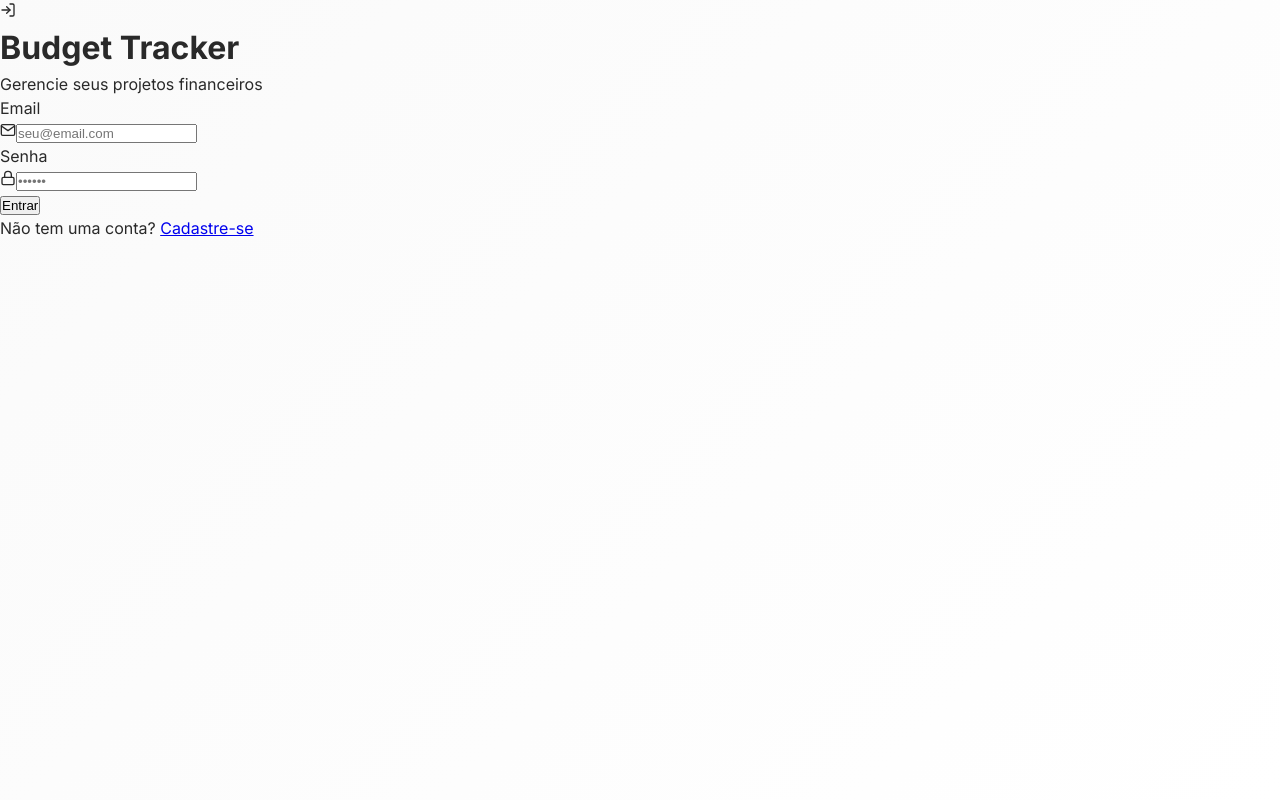
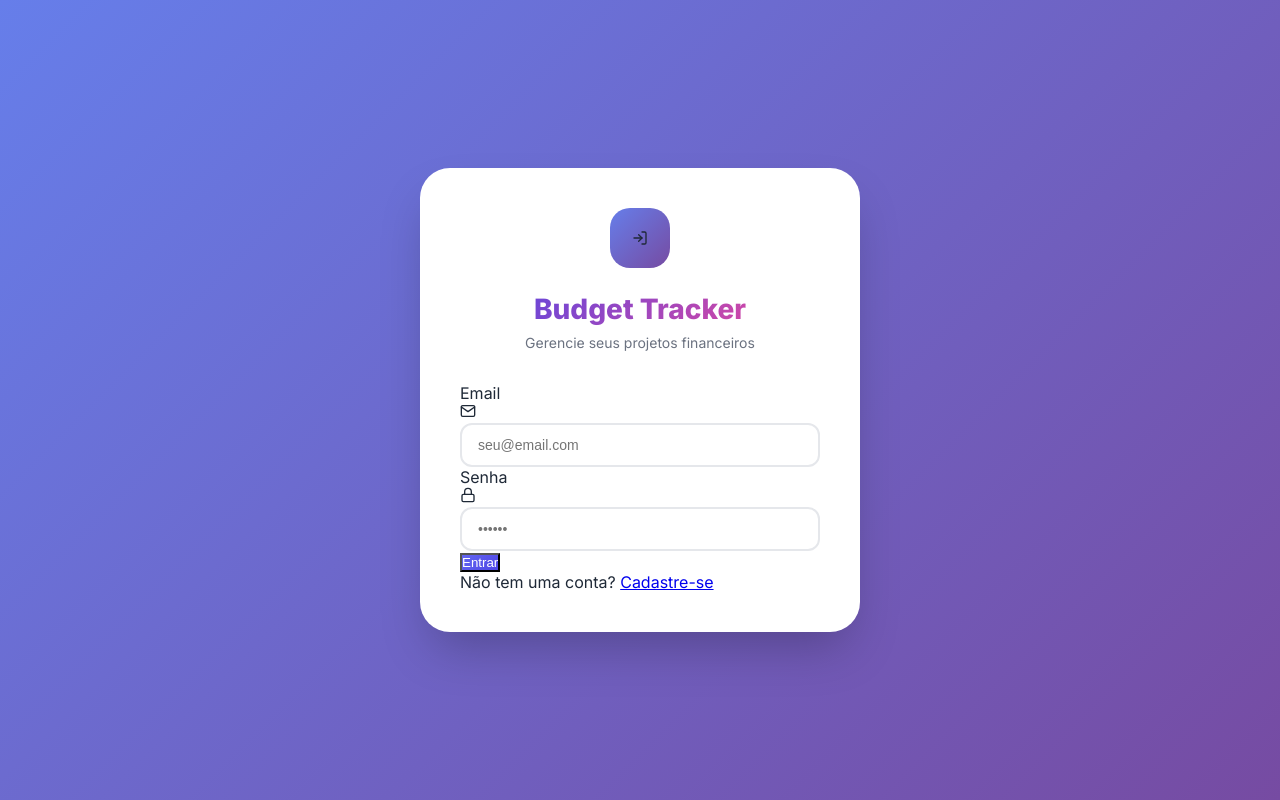
Before and after one commit to ItaloVenceslau/Budget-Tracker-Api, a React (Vite) app in the folder frontend/: page /login in a window 1280 px wide. Built offline with nearby package versions, Linux system fonts and the light colour scheme.

Commit message:
improve ux/ui

```diff
--- a/frontend/src/styles/globals.css
+++ b/frontend/src/styles/globals.css
@@ -1,39 +1,61 @@
-/* ===== FONTES PREMIUM ===== */
+/* ===== FONTES ===== */
 @import url('https://fonts.googleapis.com/css2?family=Inter:opsz,wght@14..32,300;14..32,400;14..32,500;14..32,600;14..32,700;14..32,800&display=swap');
 
-/* ===== VARIÁVEIS ===== */
+/* ===== CORES VIBRANTES ===== */
 :root {
-  --primary: #0070f3;
-  --primary-dark: #0761d1;
-  --primary-light: #3291ff;
-  --secondary: #7928ca;
-  --success: #17c964;
-  --warning: #f5a623;
-  --error: #f21361;
-  --gray-50: #fafafa;
-  --gray-100: #f5f5f5;
-  --gray-200: #eaeaea;
-  --gray-300: #d4d4d4;
-  --gray-400: #a3a3a3;
-  --gray-500: #737373;
-  --gray-600: #525252;
-  --gray-700: #404040;
-  --gray-800: #292929;
-  --gray-900: #171717;
-  --bg-primary: #ffffff;
-  --bg-secondary: #fafafa;
-  --shadow-sm: 0 1px 3px rgba(0,0,0,0.05);
-  --shadow-md: 0 4px 6px -1px rgba(0,0,0,0.05);
-  --shadow-lg: 0 10px 15px -3px rgba(0,0,0,0.05);
-  --shadow-xl: 0 20px 25px -5px rgba(0,0,0,0.05);
+  /* Cores principais - Sistema colorido */
+  --primary: #6366f1;
+  --primary-dark: #4f46e5;
+  --primary-light: #818cf8;
+  --primary-bg: #eef2ff;
+
+  --secondary: #ec4899;
+  --secondary-dark: #db2777;
+  --secondary-light: #f472b6;
+
+  --success: #10b981;
+  --success-dark: #059669;
+  --success-light: #34d399;
+  --success-bg: #d1fae5;
+
+  --warning: #f59e0b;
+  --warning-dark: #d97706;
+  --warning-light: #fbbf24;
+  --warning-bg: #fed7aa;
+
+  --error: #ef4444;
+  --error-dark: #dc2626;
+  --error-light: #f87171;
+  --error-bg: #fee2e2;
+
+  --info: #3b82f6;
+  --info-dark: #2563eb;
+  --info-light: #60a5fa;
+  --info-bg: #dbeafe;
+
+  /* Fundos */
+  --bg-gradient: linear-gradient(135deg, #667eea 0%, #764ba2 100%);
+  --bg-gradient-light: linear-gradient(135deg, #f5f7fa 0%, #e9eef5 100%);
+  --bg-card: #ffffff;
+  --bg-sidebar: linear-gradient(180deg, #1a1a2e 0%, #16213e 100%);
+
+  /* Sombras */
+  --shadow-sm: 0 1px 2px rgba(0,0,0,0.05);
+  --shadow-md: 0 4px 6px -1px rgba(0,0,0,0.1);
+  --shadow-lg: 0 10px 15px -3px rgba(0,0,0,0.1);
+  --shadow-xl: 0 20px 25px -5px rgba(0,0,0,0.15);
+  --shadow-glow: 0 0 20px rgba(99, 102, 241, 0.4);
+  --shadow-glow-pink: 0 0 20px rgba(236, 72, 153, 0.4);
+
+  /* Bordas */
   --radius-sm: 0.5rem;
   --radius-md: 0.75rem;
   --radius-lg: 1rem;
   --radius-xl: 1.25rem;
   --radius-2xl: 1.5rem;
-  --transition-fast: 0.1s ease;
-  --transition-base: 0.2s ease;
-  --transition-slow: 0.3s ease;
+
+  /* Transições */
+  --transition: all 0.2s cubic-bezier(0.4, 0, 0.2, 1);
 }
 
 * {
@@ -43,22 +65,20 @@
 }
 
 body {
-  font-family: 'Inter', -apple-system, BlinkMacSystemFont, system-ui, sans-serif;
-  background: linear-gradient(135deg, var(--bg-secondary) 0%, var(--bg-primary) 100%);
-  color: var(--gray-800);
-  line-height: 1.5;
+  font-family: 'Inter', system-ui, sans-serif;
+  background: linear-gradient(135deg, #f5f7fa 0%, #e9eef5 100%);
   min-height: 100vh;
-  -webkit-font-smoothing: antialiased;
+  color: #1f2937;
 }
 
 /* ===== SIDEBAR ===== */
 .sidebar {
   width: 280px;
-  background: var(--bg-primary);
-  border-right: 1px solid var(--gray-100);
-  padding: 2rem 1.25rem;
+  background: linear-gradient(180deg, #1e1b4b 0%, #2e1065 100%);
   position: fixed;
   height: 100vh;
+  padding: 2rem 1.25rem;
+  color: white;
   display: flex;
   flex-direction: column;
   justify-content: space-between;
@@ -70,23 +90,24 @@ body {
   gap: 0.75rem;
   margin-bottom: 2rem;
   padding-bottom: 1.5rem;
-  border-bottom: 1px solid var(--gray-100);
+  border-bottom: 1px solid rgba(255,255,255,0.1);
 }
 
 .sidebar-logo-icon {
-  width: 36px;
-  height: 36px;
-  background: linear-gradient(135deg, var(--primary), var(--secondary));
-  border-radius: var(--radius-md);
+  width: 40px;
+  height: 40px;
+  background: linear-gradient(135deg, #f59e0b, #ec4899);
+  border-radius: 12px;
   display: flex;
   align-items: center;
   justify-content: center;
+  font-size: 1.25rem;
 }
 
 .sidebar-logo h1 {
   font-size: 1.25rem;
   font-weight: 700;
-  background: linear-gradient(135deg, var(--gray-800), var(--gray-600));
+  background: linear-gradient(135deg, #fff, #a5b4fc);
   -webkit-background-clip: text;
   background-clip: text;
   color: transparent;
@@ -95,7 +116,7 @@ body {
 .sidebar-nav {
   display: flex;
   flex-direction: column;
-  gap: 0.25rem;
+  gap: 0.5rem;
   flex: 1;
 }
 
@@ -104,26 +125,23 @@ body {
   align-items: center;
   gap: 0.75rem;
   padding: 0.75rem 1rem;
-  border-radius: var(--radius-md);
-  color: var(--gray-600);
-  transition: var(--transition-base);
+  border-radius: 12px;
+  color: rgba(255,255,255,0.7);
+  transition: all 0.2s;
   font-size: 0.875rem;
   font-weight: 500;
 }
 
 .sidebar-nav-item:hover {
-  background: var(--gray-50);
-  color: var(--gray-900);
+  background: rgba(255,255,255,0.1);
+  color: white;
+  transform: translateX(5px);
 }
 
 .sidebar-nav-item.active {
-  background: var(--gray-100);
-  color: var(--gray-900);
-}
-
-.sidebar-footer {
-  padding-top: 1rem;
-  border-top: 1px solid var(--gray-100);
+  background: linear-gradient(135deg, #6366f1, #ec4899);
+  color: white;
+  box-shadow: 0 4px 12px rgba(99, 102, 241, 0.4);
 }
 
 .sidebar-logout {
@@ -131,25 +149,24 @@ body {
   align-items: center;
   gap: 0.75rem;
   padding: 0.75rem 1rem;
-  border-radius: var(--radius-md);
-  color: var(--gray-600);
+  border-radius: 12px;
+  color: rgba(255,255,255,0.7);
   background: none;
   border: none;
   width: 100%;
   cursor: pointer;
   font-size: 0.875rem;
   font-weight: 500;
-  transition: var(--transition-base);
+  transition: all 0.2s;
 }
 
 .sidebar-logout:hover {
-  background: var(--gray-50);
-  color: var(--error);
+  background: rgba(239, 68, 68, 0.2);
+  color: #f87171;
 }
 
 /* ===== MAIN CONTENT ===== */
 .main-content {
-  flex: 1;
   margin-left: 280px;
   padding: 2rem;
   min-height: 100vh;
@@ -163,47 +180,47 @@ body {
 
 .dashboard-header h1 {
   font-size: 2.5rem;
-  font-weight: 700;
-  background: linear-gradient(135deg, var(--gray-800), var(--gray-600));
+  font-weight: 800;
+  background: linear-gradient(135deg, #4f46e5, #ec4899);
   -webkit-background-clip: text;
   background-clip: text;
   color: transparent;
-  letter-spacing: -0.02em;
+  margin-bottom: 0.5rem;
 }
 
 .dashboard-header p {
-  color: var(--gray-500);
+  color: #6b7280;
   font-size: 0.875rem;
-  margin-top: 0.5rem;
 }
 
-/* ===== BOTÃO NOVO PROJETO (CHAMATIVO) ===== */
+/* ===== BOTÃO NOVO PROJETO - MUITO CHAMATIVO! ===== */
 .btn-new-project {
-  background: linear-gradient(135deg, var(--primary), var(--secondary));
+  background: linear-gradient(135deg, #f59e0b, #ec4899);
   color: white;
   border: none;
-  padding: 0.875rem 2rem;
-  border-radius: var(--radius-lg);
-  font-weight: 600;
+  padding: 1rem 2rem;
+  border-radius: 60px;
+  font-weight: 700;
   font-size: 0.875rem;
   cursor: pointer;
-  transition: all var(--transition-base);
+  transition: all 0.3s;
   display: inline-flex;
   align-items: center;
   gap: 0.5rem;
-  box-shadow: 0 4px 14px rgba(0, 112, 243, 0.25);
+  box-shadow: 0 8px 20px rgba(236, 72, 153, 0.3);
+  letter-spacing: 0.5px;
 }
 
 .btn-new-project:hover {
-  transform: translateY(-2px);
-  box-shadow: 0 6px 20px rgba(0, 112, 243, 0.35);
+  transform: translateY(-3px);
+  box-shadow: 0 12px 28px rgba(236, 72, 153, 0.4);
 }
 
 .btn-new-project:active {
   transform: translateY(0);
 }
 
-/* ===== STATS CARDS ===== */
+/* ===== STATS CARDS - COLORIDOS ===== */
 .stats-grid {
   display: grid;
   grid-template-columns: repeat(4, 1fr);
@@ -212,34 +229,34 @@ body {
 }
 
 .stat-card {
-  background: var(--bg-primary);
-  border-radius: var(--radius-xl);
+  border-radius: 20px;
   padding: 1.5rem;
-  border: 1px solid var(--gray-100);
-  transition: var(--transition-base);
+  transition: all 0.3s;
+  cursor: pointer;
   position: relative;
   overflow: hidden;
 }
 
-.stat-card::after {
-  content: '';
-  position: absolute;
-  bottom: 0;
-  left: 0;
-  right: 0;
-  height: 3px;
-  background: linear-gradient(90deg, var(--primary), var(--secondary));
-  opacity: 0;
-  transition: var(--transition-base);
+.stat-card-1 {
+  background: linear-gradient(135deg, #667eea 0%, #764ba2 100%);
+  color: white;
 }
-
-.stat-card:hover::after {
-  opacity: 1;
+.stat-card-2 {
+  background: linear-gradient(135deg, #f093fb 0%, #f5576c 100%);
+  color: white;
+}
+.stat-card-3 {
+  background: linear-gradient(135deg, #4facfe 0%, #00f2fe 100%);
+  color: white;
+}
+.stat-card-4 {
+  background: linear-gradient(135deg, #43e97b 0%, #38f9d7 100%);
+  color: white;
 }
 
 .stat-card:hover {
-  transform: translateY(-2px);
-  box-shadow: var(--shadow-lg);
+  transform: translateY(-5px);
+  box-shadow: 0 20px 30px -10px rgba(0,0,0,0.2);
 }
 
 .stat-card-header {
@@ -250,57 +267,60 @@ body {
 }
 
 .stat-card-title {
-  color: var(--gray-500);
   font-size: 0.75rem;
   font-weight: 600;
   text-transform: uppercase;
   letter-spacing: 0.05em;
+  opacity: 0.9;
 }
 
 .stat-card-icon {
-  width: 40px;
-  height: 40px;
-  background: linear-gradient(135deg, var(--gray-50), var(--gray-100));
-  border-radius: var(--radius-lg);
+  width: 45px;
+  height: 45px;
+  background: rgba(255,255,255,0.2);
+  border-radius: 15px;
   display: flex;
   align-items: center;
   justify-content: center;
-  color: var(--gray-600);
+  backdrop-filter: blur(10px);
 }
 
 .stat-card-value {
   font-size: 2rem;
-  font-weight: 700;
-  color: var(--gray-800);
-  letter-spacing: -0.02em;
+  font-weight: 800;
+  margin-bottom: 0.5rem;
 }
 
 /* ===== CARDS GERAIS ===== */
 .card {
-  background: var(--bg-primary);
-  border-radius: var(--radius-xl);
-  border: 1px solid var(--gray-100);
+  background: white;
+  border-radius: 20px;
   padding: 1.5rem;
-  transition: var(--transition-base);
+  box-shadow: 0 4px 15px rgba(0,0,0,0.05);
+  transition: all 0.3s;
 }
 
 .card:hover {
-  box-shadow: var(--shadow-lg);
+  box-shadow: 0 10px 30px rgba(0,0,0,0.1);
+  transform: translateY(-3px);
 }
 
 .card-header {
   margin-bottom: 1.25rem;
   padding-bottom: 0.75rem;
-  border-bottom: 1px solid var(--gray-100);
+  border-bottom: 2px solid #f0f0f0;
 }
 
 .card-title {
   font-size: 1rem;
-  font-weight: 600;
-  color: var(--gray-800);
+  font-weight: 700;
+  color: #1f2937;
+  display: flex;
+  align-items: center;
+  gap: 0.5rem;
 }
 
-/* ===== RESUMO RÁPIDO COM MAIS ESPAÇO ===== */
+/* ===== RESUMO RÁPIDO ===== */
 .summary-item {
   display: flex;
   justify-content: space-between;
@@ -309,65 +329,145 @@ body {
 }
 
 .summary-item:not(:last-child) {
-  border-bottom: 1px solid var(--gray-100);
+  border-bottom: 1px solid #f0f0f0;
 }
 
 .summary-label {
-  color: var(--gray-500);
+  color: #6b7280;
   font-size: 0.875rem;
 }
 
 .summary-value {
-  font-weight: 700;
-  font-size: 1.125rem;
-  color: var(--gray-800);
+  font-weight: 800;
+  font-size: 1.25rem;
 }
 
-.summary-value.highlight {
-  color: var(--primary);
-}
+.summary-value.primary { color: #6366f1; }
+.summary-value.success { color: #10b981; }
+.summary-value.warning { color: #f59e0b; }
 
 /* ===== EMPTY STATE ===== */
 .empty-state {
   text-align: center;
   padding: 3rem;
-  background: var(--bg-primary);
-  border-radius: var(--radius-xl);
-  border: 1px solid var(--gray-100);
+  background: white;
+  border-radius: 20px;
 }
 
 .empty-state-icon {
-  width: 64px;
-  height: 64px;
-  background: var(--gray-50);
-  border-radius: var(--radius-xl);
+  width: 80px;
+  height: 80px;
+  background: linear-gradient(135deg, #eef2ff, #fae8ff);
+  border-radius: 40px;
   display: flex;
   align-items: center;
   justify-content: center;
   margin: 0 auto 1rem;
-  font-size: 2rem;
+  font-size: 2.5rem;
 }
 
 .empty-state-title {
-  font-size: 1rem;
-  font-weight: 600;
-  color: var(--gray-800);
+  font-size: 1.125rem;
+  font-weight: 700;
+  color: #1f2937;
   margin-bottom: 0.5rem;
 }
 
 .empty-state-description {
   font-size: 0.875rem;
-  color: var(--gray-500);
+  color: #6b7280;
+}
+
+/* ===== LOGIN/REGISTER ===== */
+.auth-container {
+  min-height: 100vh;
+  display: flex;
+  align-items: center;
+  justify-content: center;
+  background: linear-gradient(135deg, #667eea 0%, #764ba2 100%);
+  padding: 1rem;
+}
+
+.auth-card {
+  background: white;
+  border-radius: 30px;
+  padding: 2.5rem;
+  width: 100%;
+  max-width: 440px;
+  box-shadow: 0 25px 50px -12px rgba(0,0,0,0.25);
+}
+
+.auth-icon {
+  width: 60px;
+  height: 60px;
+  background: linear-gradient(135deg, #667eea, #764ba2);
+  border-radius: 20px;
+  display: flex;
+  align-items: center;
+  justify-content: center;
+  margin: 0 auto 1.5rem;
+}
+
+.auth-title {
+  font-size: 1.75rem;
+  font-weight: 800;
+  text-align: center;
+  background: linear-gradient(135deg, #4f46e5, #ec4899);
+  -webkit-background-clip: text;
+  background-clip: text;
+  color: transparent;
+  margin-bottom: 0.5rem;
+}
+
+.auth-subtitle {
+  text-align: center;
+  color: #6b7280;
+  font-size: 0.875rem;
+  margin-bottom: 2rem;
+}
+
+/* ===== INPUTS ===== */
+.input {
+  width: 100%;
+  padding: 0.75rem 1rem;
+  border: 2px solid #e5e7eb;
+  border-radius: 12px;
+  font-size: 0.875rem;
+  transition: all 0.2s;
+}
+
+.input:focus {
+  outline: none;
+  border-color: #6366f1;
+  box-shadow: 0 0 0 3px rgba(99, 102, 241, 0.1);
+}
+
+/* ===== BOTÕES GERAIS ===== */
+.btn {
+  padding: 0.625rem 1.25rem;
+  border-radius: 12px;
+  font-weight: 600;
+  font-size: 0.875rem;
+  transition: all 0.2s;
+  cursor: pointer;
+  border: none;
+}
+
+.btn-primary {
+  background: linear-gradient(135deg, #6366f1, #4f46e5);
+  color: white;
+}
+
+.btn-primary:hover {
+  transform: translateY(-2px);
+  box-shadow: 0 4px 12px rgba(99, 102, 241, 0.4);
 }
 
 /* ===== RESPONSIVIDADE ===== */
 @media (max-width: 1024px) {
   .stats-grid {
+    grid-template-columns: repeat(2, 1fr);
     gap: 1rem;
-  }
-
-  .stat-card-value {
-    font-size: 1.5rem;
   }
 }
 
@@ -376,7 +476,6 @@ body {
     transform: translateX(-100%);
     position: fixed;
     z-index: 1000;
-    transition: transform var(--transition-base);
   }
 
   .sidebar.open {
@@ -389,18 +488,11 @@ body {
   }
 
   .stats-grid {
-    grid-template-columns: repeat(2, 1fr);
-    gap: 0.75rem;
+    grid-template-columns: 1fr;
   }
 
   .dashboard-header h1 {
     font-size: 1.75rem;
-  }
-}
-
-@media (max-width: 480px) {
-  .stats-grid {
-    grid-template-columns: 1fr;
   }
 
   .btn-new-project {
@@ -413,7 +505,7 @@ body {
 @keyframes fadeInUp {
   from {
     opacity: 0;
-    transform: translateY(20px);
+    transform: translateY(30px);
   }
   to {
     opacity: 1;
@@ -422,5 +514,5 @@ body {
 }
 
 .animate-fade-up {
-  animation: fadeInUp 0.4s ease-out;
+  animation: fadeInUp 0.5s ease-out;
 }
```
Also changed, not shown: frontend/src/components/Dashboard/Dashboard.jsx (+5 -13 lines), frontend/src/components/Dashboard/StatsCards.jsx (+6 -10 lines).
